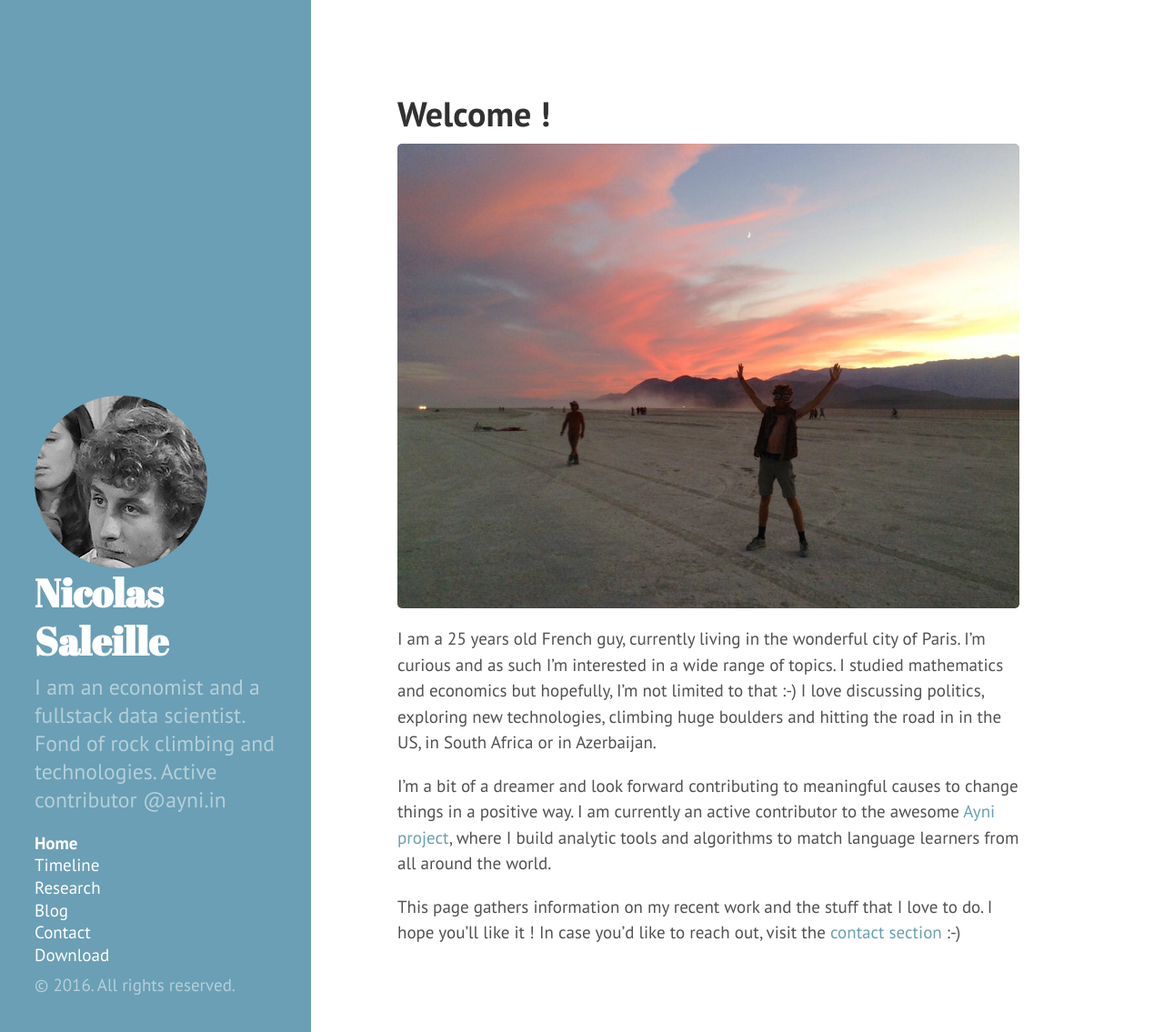
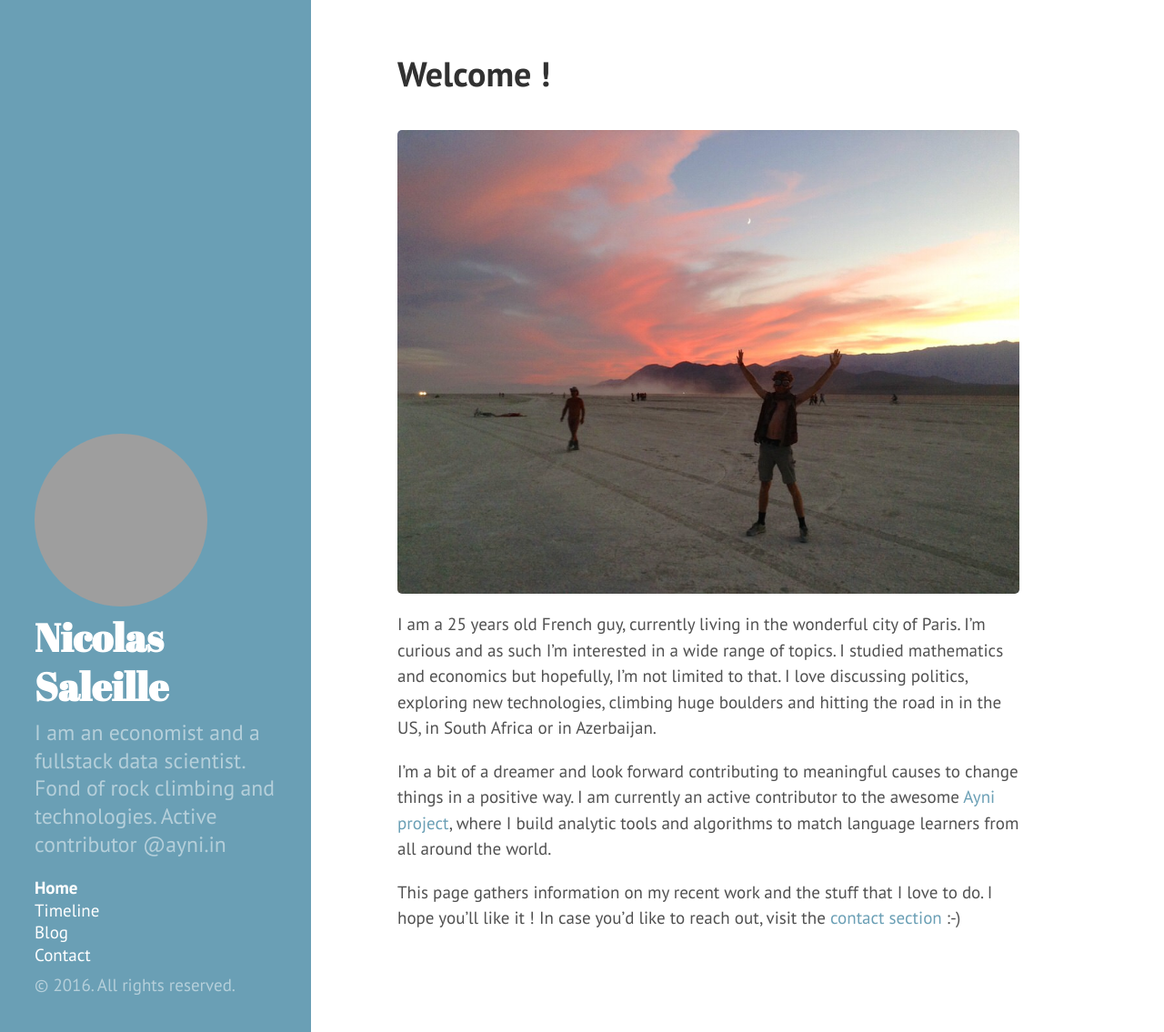
Before and after one commit to nsaleille/nsaleille.github.io, a Jekyll site: the page built from index.md, in a window 1280 px wide and 1135 px high. Shown: the whole window at 91% size. Built offline with Jekyll 4.4.1, drawn with Linux system fonts in a browser that asks for light colours; nearby versions of some CDN libraries; library files that are not in the unit come from our copies; Markdown is read by kramdown in place of the engine named in the settings; grey boxes are pictures that could not be loaded.

Commit message:
research section refacto

```diff
--- a/CNAME
+++ b/CNAME
@@ -1 +1 @@
-hyde.getpoole.com
+nsaleille.github.io
--- a/_config.yml
+++ b/_config.yml
@@ -14,7 +14,7 @@
 url:              http://nsaleille.github.io/
 
 baseurl:          /
-logo : 			  /public/img/profile_pic_6.png
+logo : 			  /public/img/profile_pic_7.png
 
 author:
   name:           'Nicolas Saleille'
--- a/_includes/sidebar.html
+++ b/_includes/sidebar.html
@@ -1,10 +1,12 @@
 <div class="sidebar">
   <div class="container sidebar-sticky">
 
-    <div class="circular" id="sidebar-logo" style=" background: url({{site.logo}}) no-repeat;"></div>
 <!-- <img class="img-circle img-responsive" src="{{site.logo}}" alt=""> -->
 
     <div class="sidebar-about">
+
+      <div class="circular" id="sidebar-logo" style=" background: url({{site.logo}}) no-repeat;"></div>
+
       <h1>
         <a href="{{ site.baseurl }}">
           {{ site.title }}
@@ -30,7 +32,7 @@
         {% endif %}
       {% endfor %}
 
-      <a class="sidebar-nav-item" href="{{ site.github.repo }}/archive/v{{ site.version }}.zip">Download</a>
+      <!-- <a class="sidebar-nav-item" href="{{ site.github.repo }}/archive/v{{ site.version }}.zip">Download</a> -->
       <!-- <a class="sidebar-nav-item" href="{{ site.github.repo }}">GitHub project</a> -->
       <!-- <span class="sidebar-nav-item">Currently v{{ site.version }}</span> -->
     </nav>
--- a/index.md
+++ b/index.md
@@ -3,55 +3,12 @@
 title: Home
 ---
 
-# Welcome !
+<h1 style="margin-top:-0.5em;margin-bottom:1em;">Welcome !</h1>
 
-![placeholder](/public/img/IMG_0636-1.jpg "Large example image")
+![placeholder](/public/img/IMG_0636-1.jpg "Greetings from Black Rock City ;)")
 
-I am a 25 years old French guy, currently living in the wonderful city of Paris. I'm curious and as such I'm interested in a wide range of topics. I studied mathematics and economics but hopefully, I'm not limited to that :-) I love discussing politics, exploring new technologies, climbing huge boulders and hitting the road in in the US, in South Africa or in Azerbaijan.
+I am a 25 years old French guy, currently living in the wonderful city of Paris. I'm curious and as such I'm interested in a wide range of topics. I studied mathematics and economics but hopefully, I'm not limited to that. I love discussing politics, exploring new technologies, climbing huge boulders and hitting the road in in the US, in South Africa or in Azerbaijan.
 
 I'm a bit of a dreamer and look forward contributing to meaningful causes to change things in a positive way. I am currently an active contributor to the awesome [Ayni project](https://ayni.in/), where I build analytic tools and algorithms to match language learners from all around the world.
 
 This page gathers information on my recent work and the stuff that I love to do. I hope you'll like it ! In case you'd like to reach out, visit the [contact section]({{base.url}} /contact) :-)
-
-<!-- some of the stuff that I love to do
-
-I am a 25 years old French guy with a strong interest for econometrics, data science and machine learning. I am currently an active contributor to the [Ayni project](https://ayni.in/), where I build analytic tools and algorithms. I love to travel and look forward to solve challenges accross different countries.
-
-
-  > This page gathers some of the stuff that I love to do or have achieved in the past. If you like it, visit the contact section and send me an email !
-
-Find out more by [visiting my repo on GitHub](https://github.com/nsaleille). -->
-
-
-<!-- <div class="posts">
-  {% for post in paginator.posts %}
-  <div class="post">
-    <h1 class="post-title">
-      <a href="{{ post.url }}">
-        {{ post.title }}
-      </a>
-    </h1>
-
-    <span class="post-date">{{ post.date | date_to_string }}</span>
-
-    {{ post.content }}
-  </div>
-  {% endfor %}
-</div> -->
-<!--
-<div class="pagination">
-  {% if paginator.next_page %}
-    <a class="pagination-item older" href="{{ site.baseurl }}page{{paginator.next_page}}">Older</a>
-  {% else %}
-    <span class="pagination-item older">Older</span>
-  {% endif %}
-  {% if paginator.previous_page %}
-    {% if paginator.page == 2 %}
-      <a class="pagination-item newer" href="{{ site.baseurl }}">Newer</a>
-    {% else %}
-      <a class="pagination-item newer" href="{{ site.baseurl }}page{{paginator.previous_page}}">Newer</a>
-    {% endif %}
-  {% else %}
-    <span class="pagination-item newer">Newer</span>
-  {% endif %}
-</div> -->
--- a/public/css/hyde-nsaleille-classes.css
+++ b/public/css/hyde-nsaleille-classes.css
@@ -6,9 +6,14 @@
 	border-radius: 5em;
     background-position: center center;
   	background-size: cover;
-
+  	display: inline-block;
 	/*-webkit-border-radius: 150px;*/
 	/*-moz-border-radius: 150px;*/
+}
+
+.research-subtitle{
+	margin-top: 0.5rem;
+    font-size: 1.1rem;
 }
 
 .img-gallery {
```
Also changed, not shown: 02-research.md (deleted, +0 -55 lines), _includes/head.html (+12 -0 lines), _posts/2012-02-06-whats-jekyll.md (deleted, +0 -12 lines), _posts/2012-02-07-example-content.md (deleted, +0 -138 lines), _posts/2013-12-28-introducing-hyde.md (deleted, +0 -37 lines), _posts/2015-02-06-whats-jekyll.md (deleted, +0 -12 lines), _posts/2016-04-17-welcome.md (deleted, +0 -15 lines), README.md.
